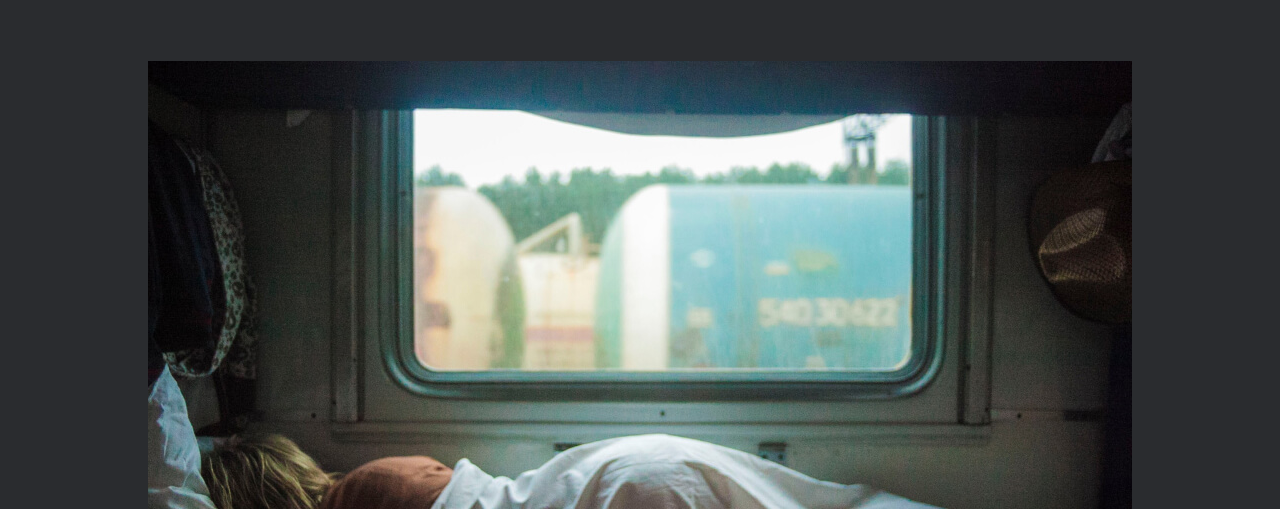
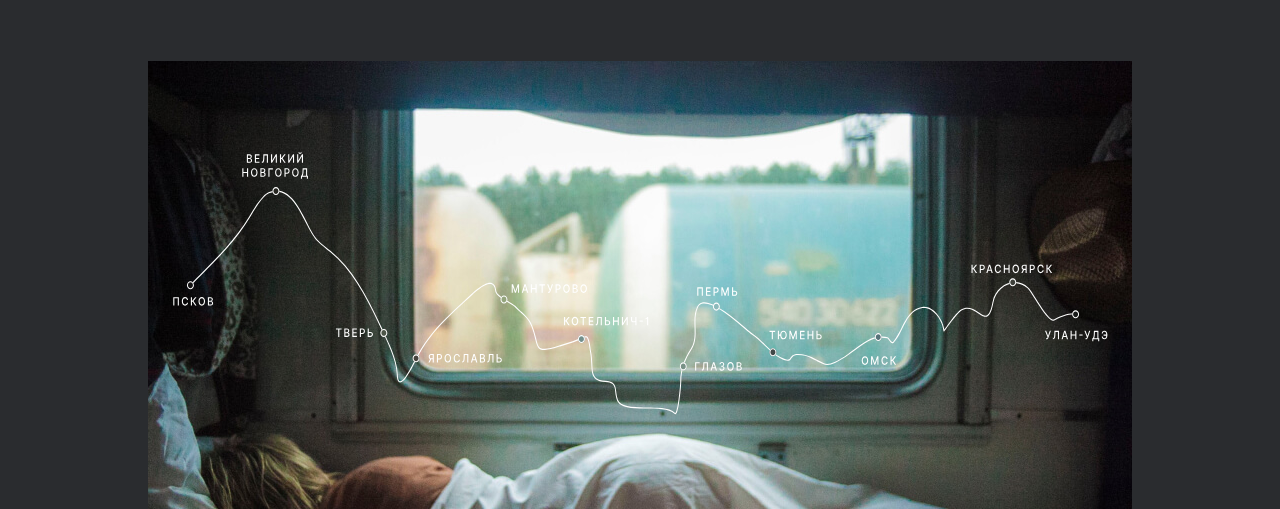
Before and after one commit to Melodyn/russian-travel, a website: page index.html in a window 1280 px wide. Shown: the part 443-952 px from the top of the page. Drawn offline with Linux system fonts and the light colour scheme.

Commit message:
finished block "lead"

```diff
--- /dev/null
+++ b/blocks/lead/__image-container/lead__image-container.css
@@ -0,0 +1,5 @@
+.lead__image-container {
+  position: relative;
+  width: 100%;
+  padding: 64px 0 0;
+}
--- /dev/null
+++ b/blocks/lead/__image-decoration/lead__image-decoration.css
@@ -0,0 +1,10 @@
+.lead__image-decoration {
+  position: absolute;
+  top: 0;
+  bottom: 0;
+  width: 100%;
+  background-image: url('../../../images/path.svg');
+  background-position: center 37%;
+  background-repeat: no-repeat;
+  background-size: 95%;
+}
--- a/blocks/lead/__image/lead__image.css
+++ b/blocks/lead/__image/lead__image.css
@@ -1,3 +1,3 @@
 .lead__image {
-  padding: 64px 0 0;
+  width: 100%;
 }
--- a/blocks/two-columns/__left/two-columns__left.css
+++ b/blocks/two-columns/__left/two-columns__left.css
@@ -1,4 +1,4 @@
-.two-columns__right {
+.two-columns__left {
   display: flex;
   height: 100%;
 }
--- a/index.html
+++ b/index.html
@@ -46,10 +46,13 @@
       <section class="lead">
         <h1 class="lead__title">Путешествия по&nbsp;России</h1>
         <p class="lead__subtitle">Настоящая страна не в выпусках новостей, а здесь.</p>
-        <img
-          class="lead__image"
-          src="images/cover-train-passenger.jpg"
-          alt="Девушка в поезде спит у окна">
+        <div class="lead__image-container">
+          <div class="lead__image-decoration"></div>
+          <img
+            class="lead__image"
+            src="images/cover-train-passenger.jpg"
+            alt="Девушка в поезде спит у окна">
+        </div>
       </section>
     </main>
 
--- a/pages/index.css
+++ b/pages/index.css
@@ -14,6 +14,8 @@
 @import url('../blocks/lead/lead.css');
 @import url('../blocks/lead/__title/lead__title.css');
 @import url('../blocks/lead/__subtitle/lead__subtitle.css');
+@import url('../blocks/lead/__image-container/lead__image-container.css');
+@import url('../blocks/lead/__image-decoration/lead__image-decoration.css');
 @import url('../blocks/lead/__image/lead__image.css');
 
 @import url('../blocks/footer/footer.css');
```
